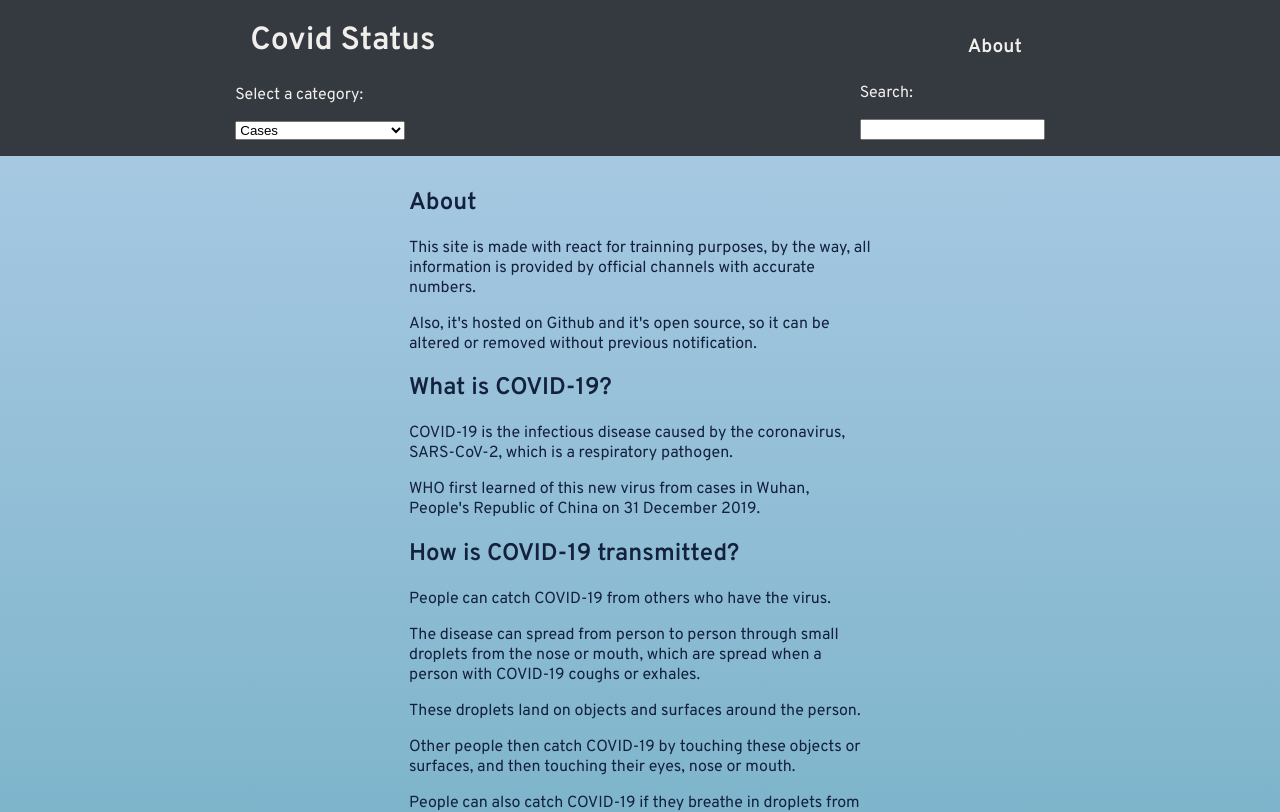
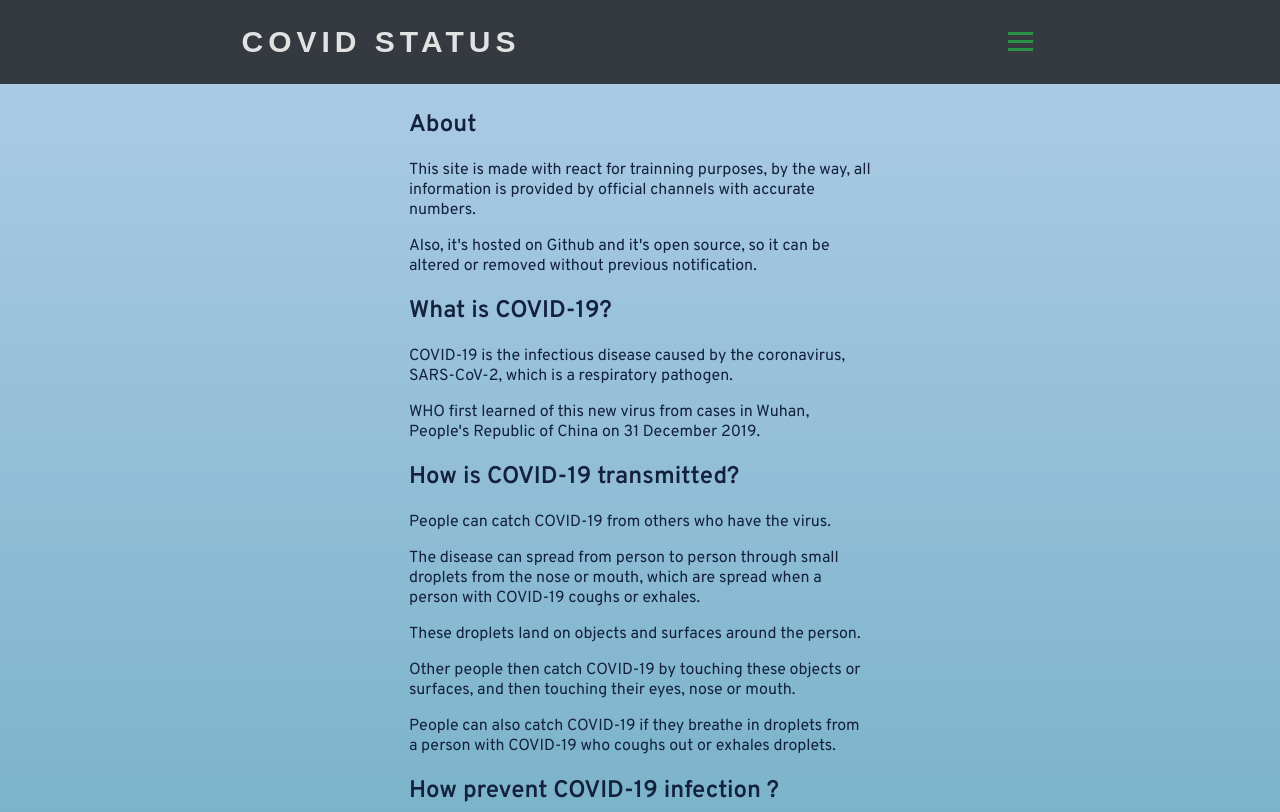
Before and after one commit to mvsant/covid-panel, a React (Create React App) app: page /about in a window 1280 px wide. Shown: the top 812 px of the page. Built offline with nearby package versions, Linux system fonts and the light colour scheme.

Commit message:
Structure
Add new menu structure w/o search functionality.

```diff
--- a/src/Routes.js
+++ b/src/Routes.js
@@ -1,7 +1,8 @@
 import { BrowserRouter as Router, Route } from "react-router-dom";
 import { CSSTransition } from "react-transition-group";
 import Footer from "./components/Footer";
-import Header from "./components/Header";
+//import Header from "./components/Header";
+import Navbar from "./components/Navbar";
 import About from "./pages/About";
 import Category from "./pages/Category";
 import Country from "./pages/Country";
@@ -20,7 +21,8 @@ const routes = [
 export default function Routes() {
   return (
     <Router>
-      <Header />
+      {/* <Header /> */}
+      <Navbar />
       <div className="container">
         {routes.map(({ path, Component }) => (
           <Route key={path} exact path={path}>
--- a/src/components/Container/style.js
+++ b/src/components/Container/style.js
@@ -1,10 +1,11 @@
 import styled from "styled-components";
 
 export const StyledContainer = styled.div`
-  min-height: 70vh;
+  min-height: 90vh;
   max-width: 100vw;
   display: flex;
   flex-direction: column;
   align-items: center;
-  padding: 0.1rem;
+  padding-top:5rem;
+  /* padding: 0.1rem; */
 `;
--- /dev/null
+++ b/src/components/Navbar/Burguer/index.js
@@ -0,0 +1,11 @@
+import BurguerStyle from "./style";
+
+export default function Burguer({ onClick, toggle }) {
+  return (
+    <BurguerStyle onClick={onClick} toggle={toggle}>
+      <div className="line1"></div>
+      <div className="line2"></div>
+      <div className="line3"></div>
+    </BurguerStyle>
+  );
+}
--- /dev/null
+++ b/src/components/Navbar/Burguer/style.js
@@ -0,0 +1,29 @@
+import styled from "styled-components";
+
+const BurguerStyle = styled.div`
+  display: block;
+  cursor: pointer;
+  z-index: 2;
+  div {
+    width: 25px;
+    height: 3px;
+    background: ${(props) =>
+      props.toggle ? "var(--highlight-color)" : "var(--close-color)"};
+    margin: 5px;
+    transition: all 0.3s ease;
+  }
+  .line1 {
+    transform: ${(props) =>
+      props.toggle ? "" : "rotate(45deg) translate(5px, 6px)"};
+  }
+
+  .line2 {
+    opacity: ${(props) => (props.toggle ? "" : "0")};
+  }
+
+  .line3 {
+    transform: ${(props) =>
+      props.toggle ? "" : "rotate(-45deg) translate(5px, -6px)"};
+  }
+`;
+export default BurguerStyle;
--- /dev/null
+++ b/src/components/Navbar/index.js
@@ -0,0 +1,50 @@
+import { useState } from "react";
+import { Categories } from "../../utils/categories";
+import { categoryMask } from "../../utils/masks";
+import Burguer from "./Burguer";
+import Nav, { ModalLink } from "./style";
+
+export default function Navbar() {
+  const [toggleNav, setToggleNav] = useState(false);
+  const [toggleDrop, setToggleDrop] = useState(false);
+
+  console.log({ toggleNav }, { toggleDrop });
+  return (
+    <Nav>
+      <Nav.Logo>
+        <h1>Covid Status</h1>
+      </Nav.Logo>
+      <Nav.Links toggle={toggleNav}>
+        <li className="modal-caller" onClick={() => setToggleDrop(!toggleDrop)}>
+          Categories:
+        </li>
+        <li>
+          <a href="/"> Home</a>
+        </li>
+        <li>
+          <a href="/about"> About</a>
+        </li>
+      </Nav.Links>
+      <Burguer onClick={() => setToggleNav(!toggleNav)} toggle={!toggleNav} />
+      <Nav.Modal toggle={toggleDrop}>
+        <div className="modal">
+          <Burguer onClick={() => setToggleDrop(false)} toggle={false} />
+          <ul className="modal-list">
+            {Categories.map((item, index) => (
+              <ModalLink
+                key={index}
+                onClick={() => {
+                  setToggleDrop(false);
+                  setToggleNav(!toggleNav);
+                }}
+                to={`/category/${item.category}/1`}
+              >
+                {categoryMask(item.category)}
+              </ModalLink>
+            ))}
+          </ul>
+        </div>
+      </Nav.Modal>
+    </Nav>
+  );
+}
--- /dev/null
+++ b/src/components/Navbar/style.js
@@ -0,0 +1,132 @@
+import styled from "styled-components";
+import { Link } from "react-router-dom";
+
+const baseLink = `
+    color: var(--secondary-color);
+    text-decoration: none;
+    letter-spacing: 2.5px;
+    font-weight: bold;
+    font-size: 24px;
+    cursor: pointer;
+    `;
+
+export const ModalLink = styled(Link)`
+  ${baseLink}
+  color: var(--bg-secondary);
+  font-size: 18px;
+  display: flex;
+  padding: 0.5rem;
+  width: 100%;
+`;
+
+const Nav = styled.nav`
+  position: fixed;
+  top: 0;
+  width: 100%;
+  display: flex;
+  justify-content: space-around;
+  align-items: center;
+  min-height: 8vh;
+  background-color: var(--bg-secondary);
+  font-family: "Poppins", sans-serif;
+  z-index: 1;
+`;
+
+Nav.Logo = styled.div`
+  color: var(--secondary-color);
+  text-transform: uppercase;
+  letter-spacing: 5px;
+  font-size: 20px;
+  z-index: 2;
+`;
+
+Nav.Links = styled.ul`
+  position: absolute;
+  right: 0%;
+  height: 92vh;
+  top: 8vh;
+  background-color: var(--bg-secondary);
+  display: flex;
+  flex-direction: column;
+  align-items: center;
+  justify-content: space-evenly;
+  width: 50%;
+  transform: ${(props) =>
+    props.toggle ? "translateX(0%)" : "translateX(100%)"};
+  transition: transform 0.5s ease-in;
+  li {
+    //opacity: 0;
+    animation: navLinkFade 1s ease forwards;
+    list-style: none;
+  }
+  a {
+    ${baseLink}
+  }
+  .modal-caller {
+    ${baseLink}
+  }
+`;
+
+Nav.Modal = styled.div`
+  position: fixed;
+  width: 100%;
+  height: 100vh;
+  top: 0;
+  left: 0;
+  background-color: rgba(0, 0, 0, 0.5);
+  display: flex;
+  justify-content: center;
+  align-items: center;
+  visibility: ${(props) => (props.toggle ? "visible" : "hidden")};
+  opacity: ${(props) => (props.toggle ? 1 : 0)};
+  transition: visibility 0s, opacity 0.5s;
+  z-index: 3;
+
+  .modal {
+    position: relative;
+    font-family: monospace;
+    background-color: white;
+    width: auto;
+    height: auto;
+    display: flex;
+    justify-content: space-between;
+    align-items: center;
+    flex-direction: column;
+  }
+
+  .modal button {
+    padding: 10px 30px;
+    background-color: #29b0b9;
+    color: white;
+    border: none;
+    font-family: monospace;
+  }
+
+  .modal-close {
+    position: absolute;
+    top: 10px;
+    right: 10px;
+    font-weight: bold;
+    cursor: pointer;
+  }
+
+  .modal-list {
+    list-style-type: none;
+  }
+
+  @media (max-width: 768px) {
+    .modal {
+      position: relative;
+      font-family: monospace;
+      background-color: white;
+      width: 90%;
+      height: auto;
+      display: flex;
+      justify-content: space-between;
+      align-items: center;
+      flex-direction: column;
+    }
+  }
+`;
+
+export default Nav;
--- a/src/styles/global-styles.css
+++ b/src/styles/global-styles.css
@@ -10,12 +10,14 @@ body {
   min-height: 100%;
   background-image: linear-gradient(var(--peaceful-color), var(--bg-primary));
   scroll-behavior: smooth;
+  overflow-x: hidden;
 }
 :root {
   --primary-color: #14213d;
-  --secondary-color: #f0efeb;
+  --secondary-color: #e2e2e2;
   --bg-primary: #5ba4b8;
   --bg-secondary: #343a40;
   --highlight-color: #2b9348;
+  --close-color: #ff0000;
   --peaceful-color:#b0cde7;
 }
```
